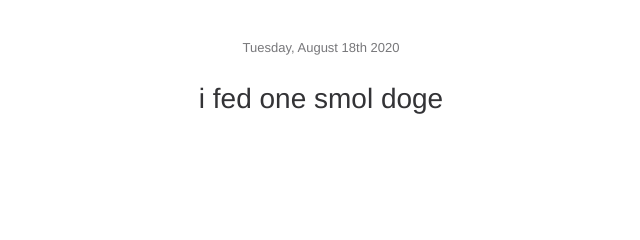
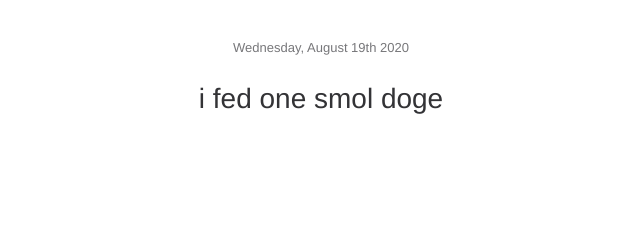
Before and after one commit to kevincennis/howmanydoge, a plain HTML site: page index.html in a window 1280 px wide. Shown: the top 240 px of the page, 319-959 px from the left. Drawn offline with Linux system fonts and the light colour scheme.

Commit message:
Update index.html

```diff
--- a/index.html
+++ b/index.html
@@ -43,7 +43,7 @@
 </head
 
 <body>
-  <time>Tuesday, August 18th 2020</time>
+  <time>Wednesday, August 19th 2020</time>
   <p>i fed one smol doge</p>
   <p class="copyright">
     © 2020 Kevin Ennis<br>
```
